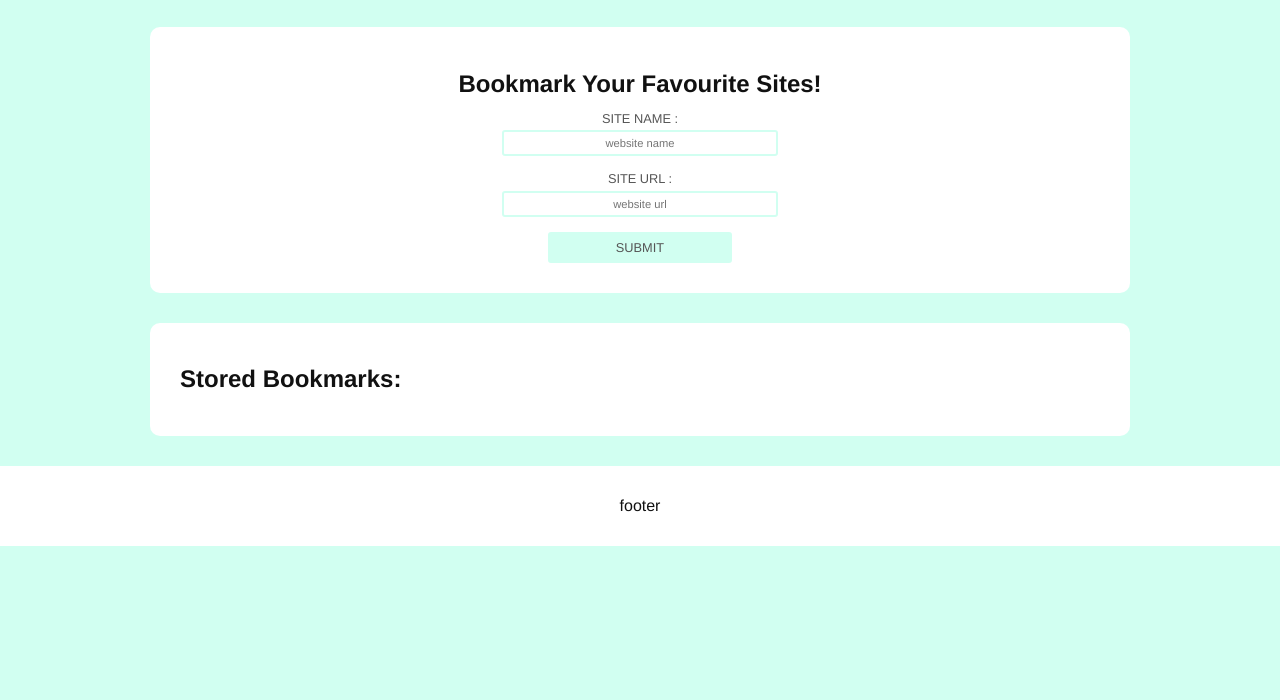
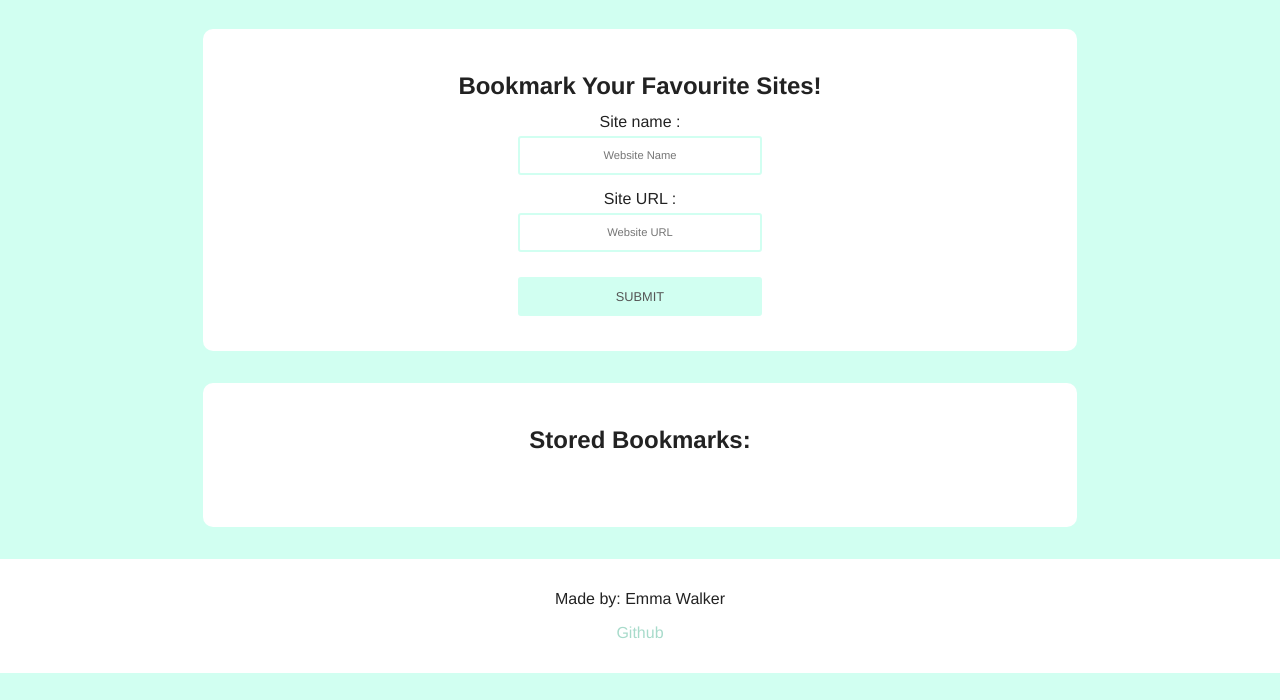
Before and after one commit to emmmarosewalker/javascript-bookmarker-app, a plain HTML site: page index.html in a window 1280 px wide. Shown: the part 100-800 px from the top of the page. Drawn offline with Linux system fonts and the light colour scheme.

Commit message:
fixed css issues

```diff
--- a/index.html
+++ b/index.html
@@ -8,38 +8,47 @@
         <link rel="stylesheet" href="/style.css" type="text/css">
     </head>
     <body onload="fetchBookmarks()">
-        <header class="white-bg">
+        <header class="white-bg margin-bottom">
             <h1 class="text-center">
                 Bookmarker
             </h1>
         </header>
         <main>
             <section>
-                <article id="central-element" class="column">
+                <article class="column">
+                </article>
+                <article id="central-element" class="column forty margin-bottom">
                     <h3 class="text-center">Bookmark Your Favourite Sites!</h3>
                     <form id="myForm" class="text-center">
                         <div class="form-group">
-                            <h6><label>Site name :</label></h6>
+                            <label class="block-element">Site name :</label>
                             <input type="text" class="form-control" id="siteName" placeholder="Website Name">
                         </div>
                         <div class="form-group">
-                            <h6><label>Site URL :</label></h6>
+                            <label class="block-element">Site URL :</label>
                             <input type="text" class="form-control" id="siteUrl" placeholder="Website URL">
                         </div>
                         <button type="submit" class="button"><h6>Submit</h6></button>
                     </form>
                 </article>
+                <article class="column">
+                </article>
             </section>
             <section>
-                <article id="storedBookmarks" class="column">
-                    <h3>Stored Bookmarks:</h3>
+                <article class="column">
+                </article>
+                <article id="storedBookmarks" class="column forty margin-bottom">
+                    <h3 class="text-center">Stored Bookmarks:</h3>
                     <div id="bookmarksResults">
                     </div>
                 </article>
+                <article class="column">
+                </article>
             </section>
         </main>
-        <footer class="white-bg padding">
-            <p class="text-center">footer</p>
+        <footer class="white-bg padding text-center">
+            <p>Made by: Emma Walker</p>
+            <p><a href="https://github.com/emmmarosewalker">Github</a></p>
         </footer>
         <script src="js/main.js"></script>
     </body>
--- a/js/main.js
+++ b/js/main.js
@@ -85,7 +85,7 @@ function fetchBookmarks(){
 
         bookmarksResults.innerHTML += '<h4>' +
             name+'</h4>'
-            +'<a class"btn" target ="_blank" href="'+url+'">'+'visit</a>'
+            +'<div class="stored-buttons"><a class"btn" target ="_blank" href="'+url+'">'+'visit</a>'
             +'<a id="btn-delete" onclick="deleteBookmark(\''+url+'\')" href="#">delete</a>'
         ;
     }
--- a/style.css
+++ b/style.css
@@ -9,7 +9,7 @@ html {
 body {
     font-family: 'Helvetica Neue', sans-serif;
     font-size: 1rem;
-    color: #111;
+    color: #222;
     background: #d1fff1;
 }
 
@@ -63,6 +63,27 @@ h5, h6{
     color: #fff;
 }
 
+a {
+    text-decoration: none;
+    color: #a8dbcb;
+    -o-transition:.5s;
+    -ms-transition:.5s;
+    -moz-transition:.5s;
+    -webkit-transition:.5s;
+    /* ...and now for the proper property */
+    transition:.5s;
+}
+
+a:hover {
+    color: #222;
+    -o-transition:.5s;
+    -ms-transition:.5s;
+    -moz-transition:.5s;
+    -webkit-transition:.5s;
+    /* ...and now for the proper property */
+    transition:.5s;
+}
+
 /* Backgrounds*/
 
 .white-bg{
@@ -99,52 +120,91 @@ h5, h6{
     .threequarter{
         flex: 7.5;
     }
+    .third{
+        flex: 3.333333333;
+    }
+    .fifteenth{
+        flex: 1.5;
+    }
+    .forty{
+        flex: 4;
+    }
 }
 
-/* Grid */
+.margin-bottom{
+    margin-bottom: 2em;
+}
+
+.block-element{
+    display: block;
+}
+
+/* Bookmarker app */
 
 #central-element{
-    margin: 30px 150px;
     border-radius: 10px;
     background-color: #fff;
     padding: 30px;
 }
 
+@media screen and (max-width: 800px){
+    #central-element, #storedBookmarks{
+        margin-left: 1em;
+        margin-right: 1em;
+    }
+    #central-element > h3, label.block-element{
+        text-align: left;
+        padding-left: 5%;
+    }
+}
+
 #storedBookmarks{
-    margin: 0 150px 30px 150px;
     border-radius: 10px;
     background-color: #fff;
-    padding: 30px;
+    padding: 30px 30px 60px 30px;
 }
 
 .form-control{
     margin-left: 0;
-    margin-bottom: 10px;
+    margin-bottom: 15px;
     padding: 5px;
-    text-transform: lowercase;
     font-size: 0.7rem;
     border-radius: 3px;
     border: 2px solid #d1fff1;
     text-align: center;
     color: #666;
     width: 30%;
+    height: 3.5em;
 }
 
 #myForm > .button{
-    margin-top: 5px;
+    margin-top: 10px;
+    margin-bottom: 5px;
     background-color: #d1fff1;
     color: #666;
     border-radius: 3px;
     border: 2px solid #d1fff1;
-    width: 20%;
+    width: 30%;
     font-size: 0.7rem;
+    height: 3.5em;
+    -o-transition:.5s;
+    -ms-transition:.5s;
+    -moz-transition:.5s;
+    -webkit-transition:.5s;
+    /* ...and now for the proper property */
+    transition:.5s;
+}
+
+@media screen and (max-width: 800px){
+    #myForm > .button, .form-control{
+        width: 90%;
+    }
 }
 
 #myForm > .button:hover{
     background-color: #a8dbcb;
     color: #d1fff1;
     border: 2px solid #a8dbcb;
-    width: 20%;
     font-size: 0.7rem;
 }
 
@@ -152,6 +212,12 @@ input:focus {
     outline: none !important;
     border-color: #d1fff1;
     box-shadow: 0 0 15px #d1fff1;
+    -o-transition:.5s;
+    -ms-transition:.5s;
+    -moz-transition:.5s;
+    -webkit-transition:.5s;
+    /* ...and now for the proper property */
+    transition:.5s;
 }
 textarea:focus {
     outline: none !important;
@@ -187,3 +253,19 @@ a#btn-delete:hover{
     border: 2px solid red;
 
 }
+
+@media screen and (max-width: 800px){
+    .stored-buttons a{
+        display: block;
+        width: 60%;
+        margin-bottom: 1em;
+        text-align: center;
+    }
+    #storedBookmarks > h3{
+        text-align: left;
+    }
+}
+
+label.block-element{
+    margin-bottom: 5px;
+}
```
